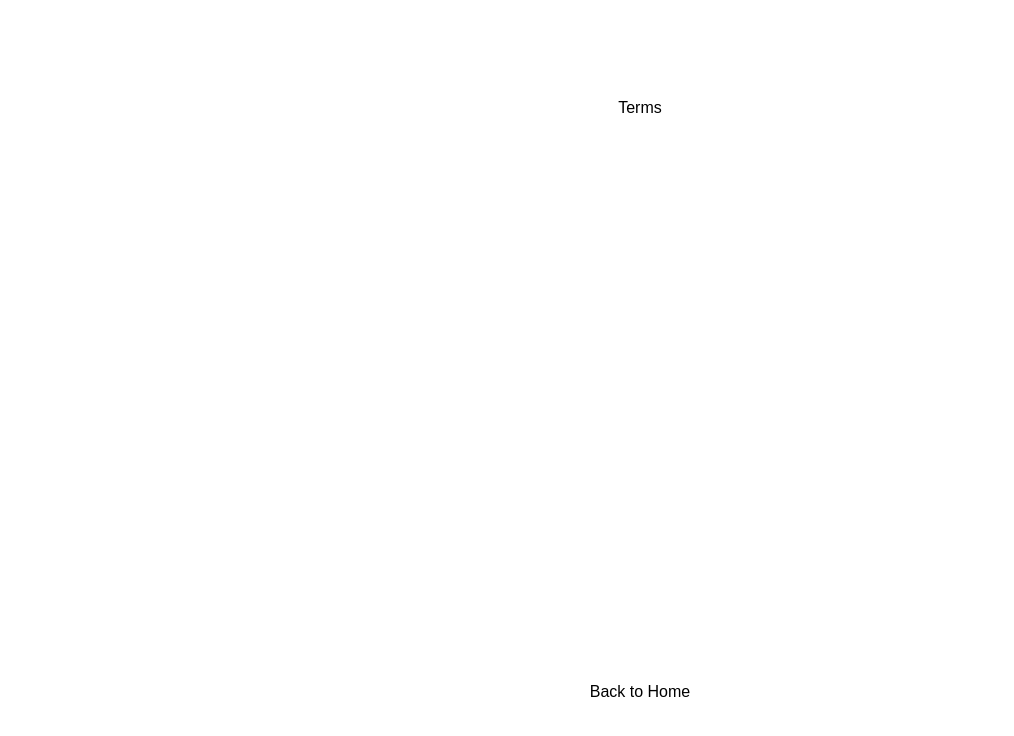
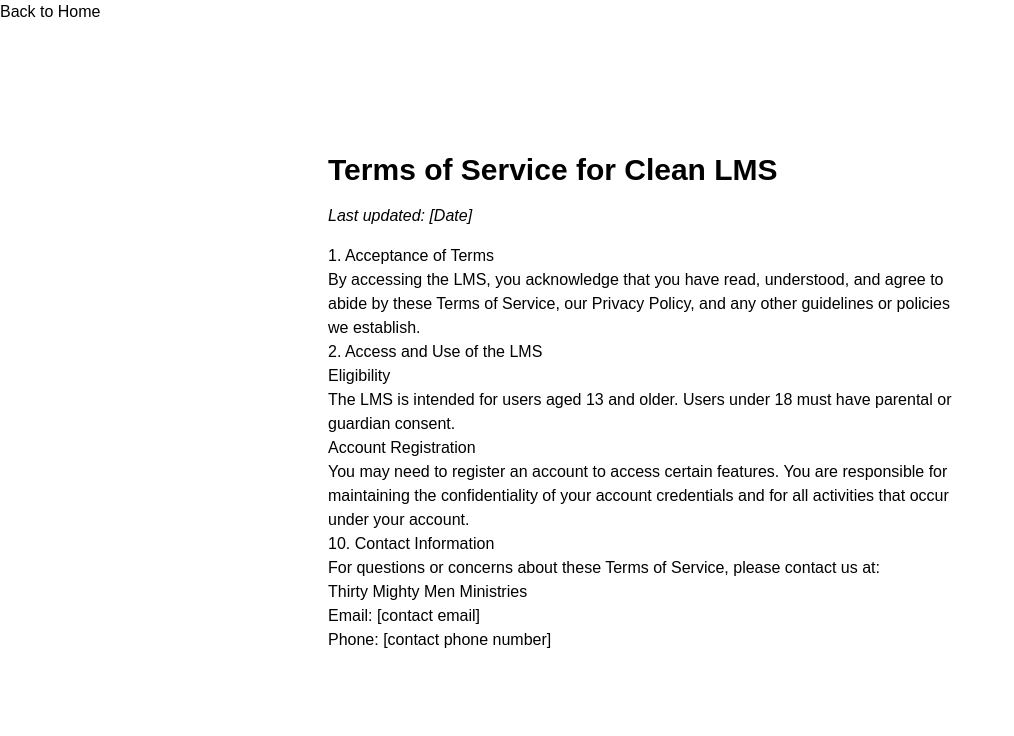
Before and after one commit to vic1157/30mmmfrontend, a Next.js app: page /Terms in a window 1280 px wide. Shown: the top 736 px of the page, without its empty margins (0-1014 px from the left). Built offline with nearby package versions, Linux system fonts and the light colour scheme; a web font is replaced by a local one.

Commit message:
starting TermsPage with subcomponents

```diff
--- a/app/Terms/page.js
+++ b/app/Terms/page.js
@@ -1,12 +1,22 @@
 import React from "react";
-import Link from "next/link";
+import Head from "next/head";
 import BackLink from "@/components/common/BackLink";
+import TermsSheet from "@/components/Terms/TermsSheet";
 
 export default function Terms() {
   return (
-    <div className="flex flex-col items-center justify-between min-h-screen p-24">
-      Terms
+    <>
+      <Head>
+        <title>Terms of Service - Clean LMS</title>
+        <meta
+          name="description"
+          content="Terms of Service for Clean LMS provided by Thirty Mighty Men Ministries"
+        />
+      </Head>
       <BackLink />
-    </div>
+      <div className="flex flex-col items-center justify-between min-h-screen p-24">
+        <TermsSheet />
+      </div>
+    </>
   );
 }
--- /dev/null
+++ b/components/Terms/AcceptanceOfTerms.js
@@ -0,0 +1,14 @@
+import React from "react";
+
+export default function AcceptanceOfTerms() {
+  return (
+    <div>
+      <h2>1. Acceptance of Terms</h2>
+      <p>
+        By accessing the LMS, you acknowledge that you have read, understood,
+        and agree to abide by these Terms of Service, our Privacy Policy, and
+        any other guidelines or policies we establish.
+      </p>
+    </div>
+  );
+}
--- /dev/null
+++ b/components/Terms/AccessAndUse.js
@@ -0,0 +1,20 @@
+import React from "react";
+
+export default function AccessAndUse() {
+  return (
+    <div>
+      <h2>2. Access and Use of the LMS</h2>
+      <h3>Eligibility</h3>
+      <p>
+        The LMS is intended for users aged 13 and older. Users under 18 must
+        have parental or guardian consent.
+      </p>
+      <h3>Account Registration</h3>
+      <p>
+        You may need to register an account to access certain features. You are
+        responsible for maintaining the confidentiality of your account
+        credentials and for all activities that occur under your account.
+      </p>
+    </div>
+  );
+}
--- /dev/null
+++ b/components/Terms/ContactInfo.js
@@ -0,0 +1,19 @@
+import React from "react";
+
+export default function ContactInfo() {
+  return (
+    <div>
+      <h2>10. Contact Information</h2>
+      <p>
+        For questions or concerns about these Terms of Service, please contact
+        us at:
+        <br />
+        Thirty Mighty Men Ministries
+        <br />
+        Email: [contact email]
+        <br />
+        Phone: [contact phone number]
+      </p>
+    </div>
+  );
+}
--- /dev/null
+++ b/components/Terms/TermsSheet.js
@@ -0,0 +1,19 @@
+import React from "react";
+import AcceptanceOfTerms from "./AcceptanceOfTerms";
+import AccessAndUse from "./AccessAndUse";
+import ContactInfo from "./ContactInfo";
+
+export default function TermsSheet() {
+  return (
+    <div className="max-w-2xl px-6 py-8 mx-auto">
+      <h1 className="mb-4 text-3xl font-bold">
+        Terms of Service for Clean LMS
+      </h1>
+      <p className="mb-4 italic">Last updated: [Date]</p>
+      <AcceptanceOfTerms />
+      <AccessAndUse />
+
+      <ContactInfo />
+    </div>
+  );
+}
```
